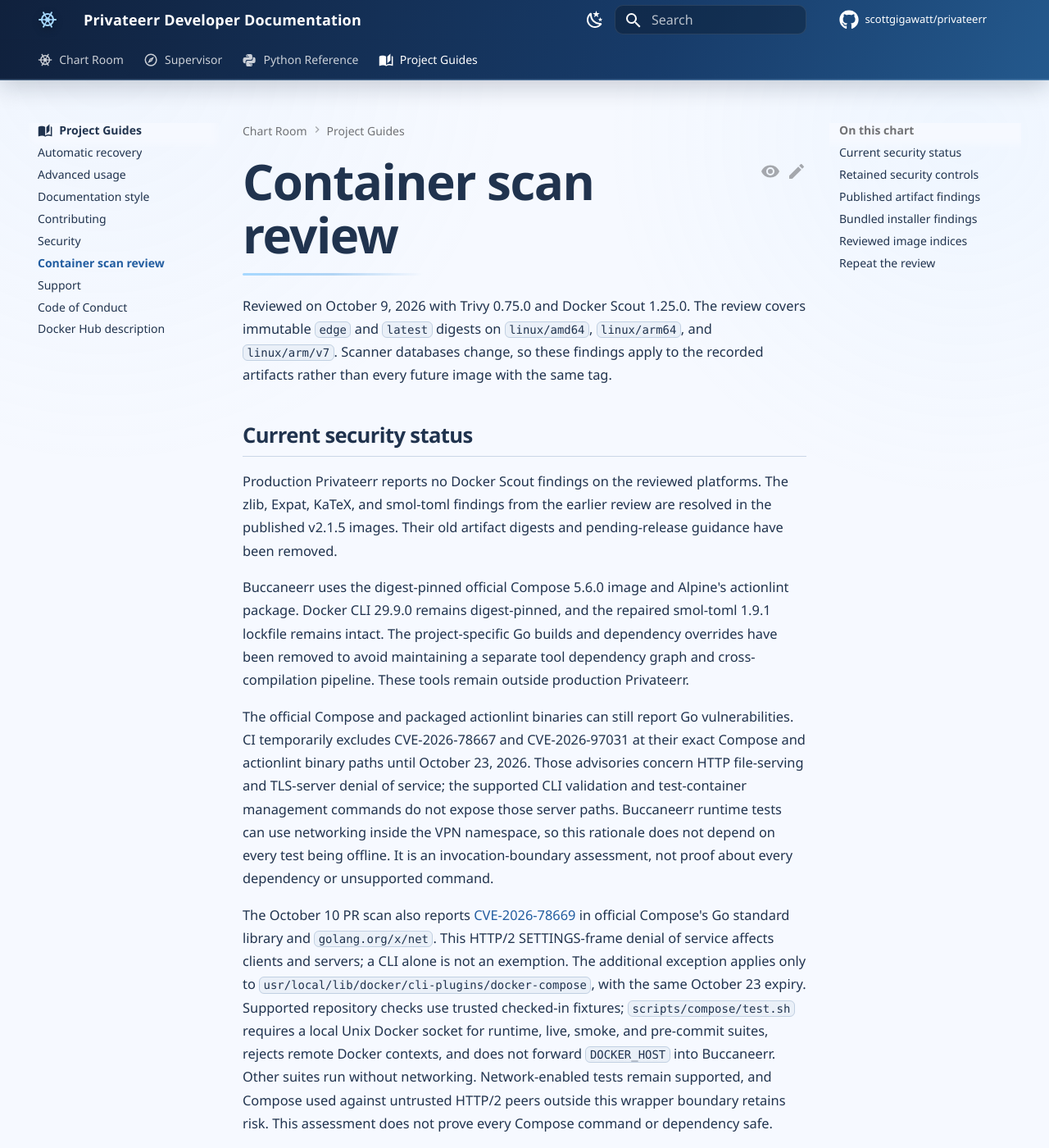
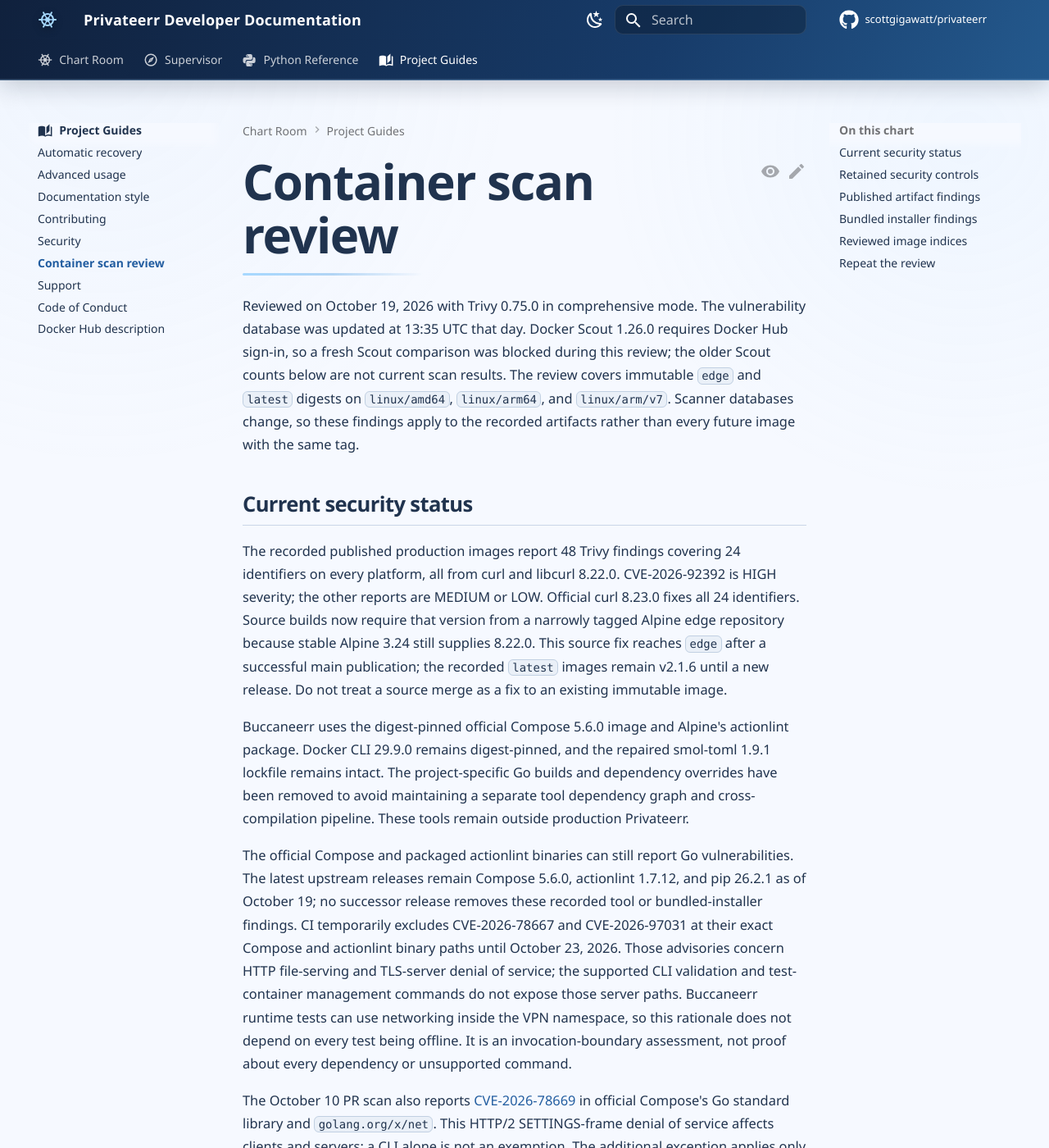
Before and after one commit to scottgigawatt/privateerr, an MkDocs documentation site: the page built from docs/container-scan-review.md, in a window 1280 px wide and 1400 px high. Shown: the whole window at 82% size. Built offline with MkDocs 1.6.1 and Material for MkDocs 9.7.7, drawn with Linux system fonts in a browser that asks for light colours; comment, search, counter and statistics services are not loaded; some of the changed text lies outside the part shown.

Commit message:
🧭 Replace the stale scan treasure map

````diff
--- a/docs/container-scan-review.md
+++ b/docs/container-scan-review.md
@@ -1,20 +1,20 @@
 # Container scan review
 
-Reviewed on October 9, 2026 with Trivy 0.75.0 and Docker Scout 1.25.0. The review covers immutable `edge` and `latest` digests on `linux/amd64`, `linux/arm64`, and `linux/arm/v7`. Scanner databases change, so these findings apply to the recorded artifacts rather than every future image with the same tag.
+Reviewed on October 19, 2026 with Trivy 0.75.0 in comprehensive mode. The vulnerability database was updated at 13:35 UTC that day. Docker Scout 1.26.0 requires Docker Hub sign-in, so a fresh Scout comparison was blocked during this review; the older Scout counts below are not current scan results. The review covers immutable `edge` and `latest` digests on `linux/amd64`, `linux/arm64`, and `linux/arm/v7`. Scanner databases change, so these findings apply to the recorded artifacts rather than every future image with the same tag.
 
 ## Current security status
 
-Production Privateerr reports no Docker Scout findings on the reviewed platforms. The zlib, Expat, KaTeX, and smol-toml findings from the earlier review are resolved in the published v2.1.5 images. Their old artifact digests and pending-release guidance have been removed.
+The recorded published production images report 48 Trivy findings covering 24 identifiers on every platform, all from curl and libcurl 8.22.0. CVE-2026-92392 is HIGH severity; the other reports are MEDIUM or LOW. Official curl 8.23.0 fixes all 24 identifiers. Source builds now require that version from a narrowly tagged Alpine edge repository because stable Alpine 3.24 still supplies 8.22.0. This source fix reaches `edge` after a successful main publication; the recorded `latest` images remain v2.1.6 until a new release. Do not treat a source merge as a fix to an existing immutable image.
 
 Buccaneerr uses the digest-pinned official Compose 5.6.0 image and Alpine's actionlint package. Docker CLI 29.9.0 remains digest-pinned, and the repaired smol-toml 1.9.1 lockfile remains intact. The project-specific Go builds and dependency overrides have been removed to avoid maintaining a separate tool dependency graph and cross-compilation pipeline. These tools remain outside production Privateerr.
 
-The official Compose and packaged actionlint binaries can still report Go vulnerabilities. CI temporarily excludes CVE-2026-78667 and CVE-2026-97031 at their exact Compose and actionlint binary paths until October 23, 2026. Those advisories concern HTTP file-serving and TLS-server denial of service; the supported CLI validation and test-container management commands do not expose those server paths. Buccaneerr runtime tests can use networking inside the VPN namespace, so this rationale does not depend on every test being offline. It is an invocation-boundary assessment, not proof about every dependency or unsupported command.
+The official Compose and packaged actionlint binaries can still report Go vulnerabilities. The latest upstream releases remain Compose 5.6.0, actionlint 1.7.12, and pip 26.2.1 as of October 19; no successor release removes these recorded tool or bundled-installer findings. CI temporarily excludes CVE-2026-78667 and CVE-2026-97031 at their exact Compose and actionlint binary paths until October 23, 2026. Those advisories concern HTTP file-serving and TLS-server denial of service; the supported CLI validation and test-container management commands do not expose those server paths. Buccaneerr runtime tests can use networking inside the VPN namespace, so this rationale does not depend on every test being offline. It is an invocation-boundary assessment, not proof about every dependency or unsupported command.
 
 The October 10 PR scan also reports [CVE-2026-78669](https://pkg.go.dev/vuln/GO-2026-6611) in official Compose's Go standard library and `golang.org/x/net`. This HTTP/2 SETTINGS-frame denial of service affects clients and servers; a CLI alone is not an exemption. The additional exception applies only to `usr/local/lib/docker/cli-plugins/docker-compose`, with the same October 23 expiry. Supported repository checks use trusted checked-in fixtures; `scripts/compose/test.sh` requires a local Unix Docker socket for runtime, live, smoke, and pre-commit suites, rejects remote Docker contexts, and does not forward `DOCKER_HOST` into Buccaneerr. Other suites run without networking. Network-enabled tests remain supported, and Compose used against untrusted HTTP/2 peers outside this wrapper boundary retains risk. This assessment does not prove every Compose command or dependency safe.
 
 The existing fixed HIGH/CRITICAL gate remains active for all other findings and paths, including Docker CLI. Braces and the OpenPGP module warning are not excluded. Full artifact reviews remain unfiltered. Review or remove the exceptions before their expiry, and remove them once compatible official tools on all three supported platforms include the Go fixes. Any extension requires a separate review of the expiry, exact paths, and affected package identifiers; a blanket exclusion is not an acceptable substitute.
 
-Both images retain the zlib 1.3.2-r1 minimum. Alpine 3.24 still supplies Expat 2.8.5, so the narrow Expat 2.9.0 edge exception remains necessary. Buccaneerr retains its setuptools edge exception until stable supplies version 83 or later. No general edge upgrade is performed.
+Both images retain the zlib 1.3.2-r1 and libexpat 2.9.0-r0 minimums. Stable Alpine now supplies fixed libexpat 2.9.0 on all three architectures, so the Expat edge exception has been removed. Only curl needs the production edge repository; Buccaneerr also retains its setuptools edge exception until stable supplies version 83 or later. No general edge upgrade is performed.
 
 ## Retained security controls
 
@@ -24,7 +24,7 @@
 
 ## Published artifact findings
 
-The reviewed production Privateerr images report zero Scout identifiers. The recorded Buccaneerr artifacts report thirty-six Scout identifiers on every platform. The recorded immutable digests retain that baseline. Merged fixes refresh `edge`; refreshing stable `latest` requires a new stable release.
+The recorded Buccaneerr images report 82 comprehensive Trivy findings covering 40 identifiers on every platform: the 48 curl/libcurl findings above plus 34 findings covering 16 identifiers in the official Go tools and braces. Comprehensive mode includes upstream Go-library analysis for Alpine-owned actionlint; the default precise mode can omit those Go findings while still identifying the installed APK. These are unfiltered all-severity results, distinct from CI's narrower fixed HIGH/CRITICAL gate. The October 11 Scout review reported 36 identifiers in Buccaneerr, including upstream installer metadata; that historical count has not been refreshed because sign-in is required.
 
 The following package-level reports remain visible and require context.
 
@@ -48,22 +48,22 @@
 
 ## Reviewed image indices
 
-The scanned `latest` images select v2.1.5. These immutable index digests record the October 9 artifact snapshot:
+The scanned `latest` images select v2.1.6. These immutable index digests record the October 19 snapshot before the curl security fix; subsequent `edge` publications select new artifacts:
 
 | Image | Tag | Index digest |
 | --- | --- | --- |
-| Privateerr | `edge` | `sha256:3ced883fe6c341aca614da3066c64f623759eae8300d8699f4851e7e8b9ce78d` |
-| Privateerr | `latest` | `sha256:d7a09207dd74eb0d24bd81fa85302ca064b5351490178b72ee0e759c9a2a0c81` |
-| Buccaneerr | `edge` | `sha256:50cd191ed008ef3d9ae32807c71a3592be44dc28c30a8fa7bdc1f77f177a4cb3` |
-| Buccaneerr | `latest` | `sha256:7f0336c01b6965f02643f9d61d33fa3f11f51dbf680e033a8bf353acbe249dc8` |
+| Privateerr | `edge` | `sha256:80110206589a48ffd52fa87ffa846c81bdaed1cad6853355a6c4fb7e82a49557` |
+| Privateerr | `latest` | `sha256:9ea437871a84581b8945323485eea0d953bfe3a61e24c08c57cd53baf9db0cb6` |
+| Buccaneerr | `edge` | `sha256:17166043a53d9a66d140e2b3df0df87ddc93f9ea9b4526c50a064b821b52469d` |
+| Buccaneerr | `latest` | `sha256:38061fda9f5ca23eaf1ec2eaa6bad6b973336ee399673ec5e4fc07147b55af70` |
 
 ## Repeat the review
 
 Scan immutable published digests, including findings with no fix and every severity:
 
 ```sh
-trivy image --image-src remote --scanners vuln --ignorefile /dev/null ghcr.io/scottgigawatt/buccaneerr@sha256:IMAGE-DIGEST
+trivy image --image-src remote --scanners vuln --detection-priority comprehensive --ignorefile /dev/null ghcr.io/scottgigawatt/buccaneerr@sha256:IMAGE-DIGEST
 docker scout cves registry://ghcr.io/scottgigawatt/buccaneerr@sha256:IMAGE-DIGEST --platform linux/amd64
 ```
 
-Replace `IMAGE-DIGEST` with the published manifest digest for the platform being reviewed. Repeat for every supported platform and retain scanner versions, database date, package versions, and scan date. A clean scan is evidence about that artifact and database snapshot.
+For Trivy, replace `IMAGE-DIGEST` with the published runtime manifest digest for the platform being reviewed. For Scout, use the image index digest with `--platform` so it can locate the matching published SPDX attestation. Repeat for every supported platform and retain scanner versions, database date, package versions, and scan date. A clean scan is evidence about that artifact and database snapshot.
````
